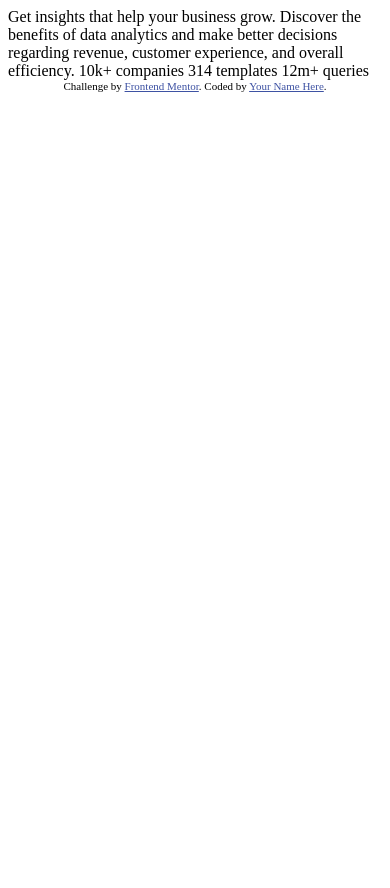
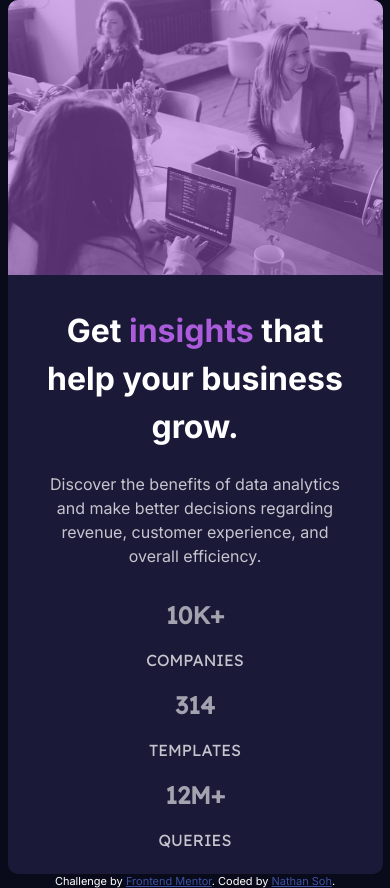
Before and after one commit to nFinityV2/stats-preview-card, a plain HTML site: page index.html in a window 390 px wide. Before the commit the page ends 844 px from the top, so only its background shows below. Drawn offline with Linux system fonts and the light colour scheme.

Commit message:
Mobile layout completed

```diff
--- a/index.html
+++ b/index.html
@@ -5,29 +5,44 @@
   <meta name="viewport" content="width=device-width, initial-scale=1.0"> <!-- displays site properly based on user's device -->
 
   <link rel="icon" type="image/png" sizes="32x32" href="./images/favicon-32x32.png">
-
+  <!-- Stylesheet-->
+  <link rel="stylesheet" href="styles.css">
   <title>Frontend Mentor | Stats preview card component</title>
 
-  <!-- Feel free to remove these styles or customise in your own stylesheet 👍 -->
-  <style>
-    .attribution { font-size: 11px; text-align: center; }
-    .attribution a { color: hsl(228, 45%, 44%); }
-  </style>
 </head>
 <body>
+  <main>
+    <div class="img-container">
+      <img src="images/image-header-mobile.jpg" alt="image-header">
+    </div>
 
-  Get insights that help your business grow.
+    <div class="content-container">
+      <div class="desc-container">
+      <h1>Get <span class="highlight">insights</span>  that help your business grow.</h1>
+      <p>Discover the benefits of data analytics and make better decisions regarding revenue, customer
+        experience, and overall efficiency.</p>
+      </div>
 
-  Discover the benefits of data analytics and make better decisions regarding revenue, customer
-  experience, and overall efficiency.
-
-  10k+ companies
-  314 templates
-  12m+ queries
+      <div class="stat-container">
+        <div class="stats-inner">
+          <h2>10k+</h2>
+          <p>companies</p>
+        </div>
+        <div class="stats-inner">
+          <h2>314</h2>
+          <p>templates</p>
+        </div>
+        <div class="stats-inner">
+          <h2>12m+</h2>
+          <p>queries</p>
+        </div>
+      </div>
+    </div>
+  </main>
 
   <div class="attribution">
     Challenge by <a href="https://www.frontendmentor.io?ref=challenge" target="_blank">Frontend Mentor</a>.
-    Coded by <a href="#">Your Name Here</a>.
+    Coded by <a href="https://github.com/nFinityV2">Nathan Soh</a>.
   </div>
 </body>
 </html>
--- /dev/null
+++ b/styles.css
@@ -0,0 +1,103 @@
+@import url('https://fonts.googleapis.com/css2?family=Inter:wght@400;700&family=Lexend+Deca&display=swap');
+
+:root {
+    /* Primary Colours*/
+    --very-dark-blue: hsl(233, 47%, 7%);
+    --dark-desaturated-blue: hsl(244, 38%, 16%);
+    --soft-violet:hsl(277, 64%, 61%);
+
+    /* Neutral Colours*/
+    --white-main:hsl(0, 0%, 100%);
+    --white-p: hsla(0, 0%, 100%, 0.75);
+    --white-stat-h: hsla(0, 0%, 100%, 0.6);
+
+    /* Typography */
+    --font-primary: 'Inter', sans-serif;
+    --font-secondary: 'Lexend Deca', sans-serif;
+}
+
+
+
+body {
+    min-height: 100vh;
+    display: grid;
+    place-content: center;;
+    margin: 0;
+    padding: 0;
+    font-family: var(--font-primary);
+    background-color: var(--very-dark-blue);
+    color: var(--white-main);
+}
+
+main {
+    display: flex;
+    flex-direction: column;
+    text-align: center;
+    border-radius: 10px;
+    background-color: var(--dark-desaturated-blue);
+    max-width: 375px;
+    overflow: hidden;
+}
+
+h2 {
+    color: var(--white-stat-h);
+}
+
+p {
+    color: var(--white-p);
+}
+
+img {
+    max-width: 100%;
+    opacity: 0.5;
+}
+
+/* Containers */
+.img-container {
+    background-color: var(--soft-violet);
+    max-height: 275px;
+}
+
+.desc-container {
+    margin: 2em;
+    line-height: 1.5;
+}
+
+.stat-container {
+    font-family: var(--font-secondary);
+    text-transform: uppercase;
+    margin-bottom: 1.5em;
+}
+
+/* Classes */
+.highlight {
+    color: var(--soft-violet);
+}
+
+/* Attributions */
+.attribution {
+    font-size: 0.6875rem;
+    text-align: center;
+}
+
+.attribution a {
+    color: hsl(228, 45%, 44%);
+}
+
+
+@media (min-width: 1024px){
+    main {
+        flex-direction: row-reverse;
+        max-width: 1200px;
+    }
+
+    img {
+        display: none;
+    }
+
+    .img-container {
+        background-image: url("images/image-header-desktop.jpg");
+        background-repeat: no-repeat;
+
+    }
+}
```
Also changed, not shown: 1 other file.
